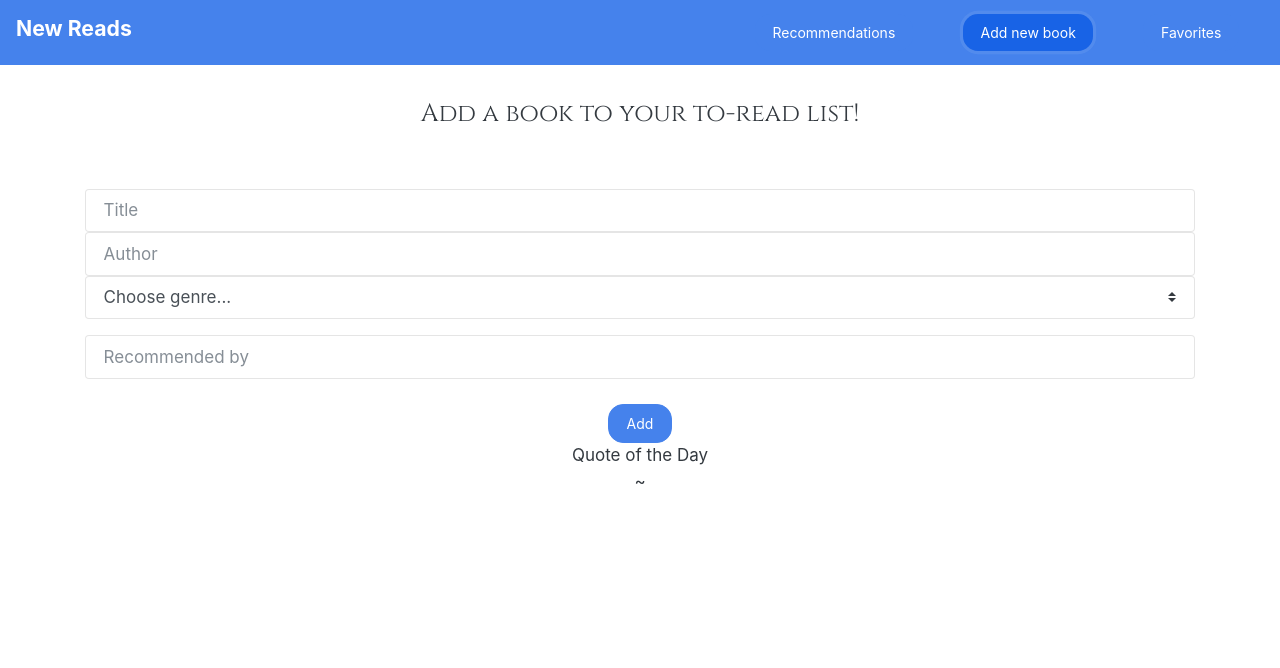
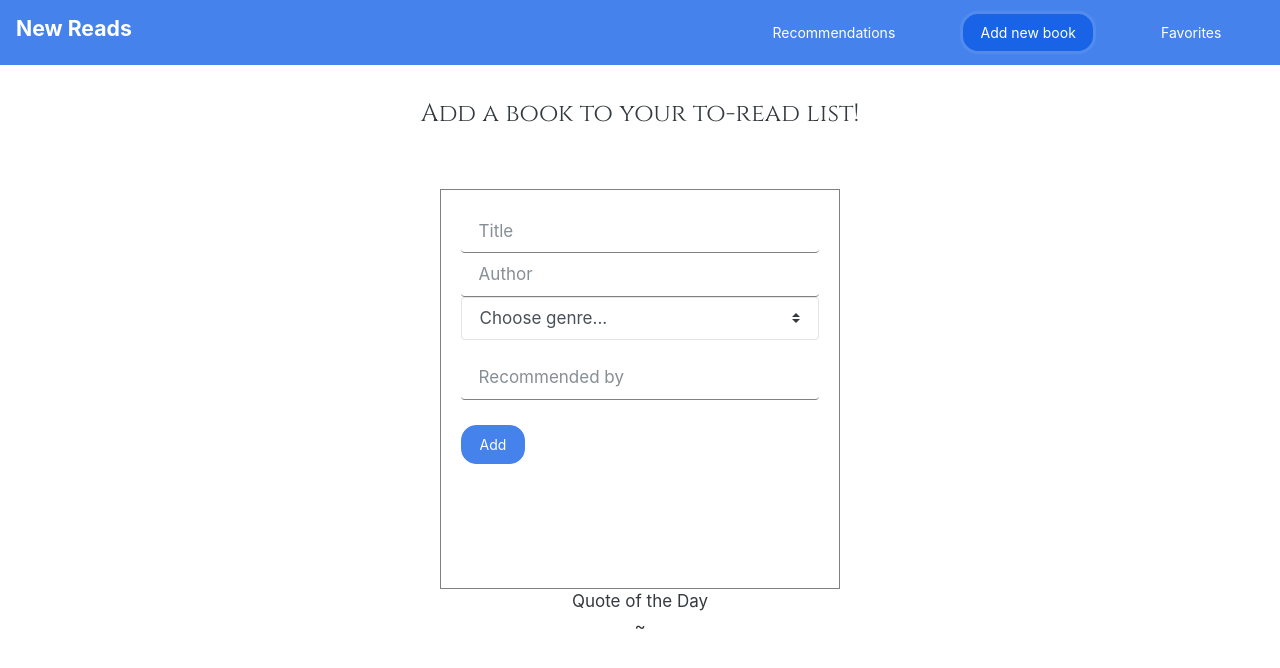
Before and after one commit to mobydickens/NoDB, a React (Create React App) app: page / in a window 1280 px wide. Both pictures are taken after a click on the button "Add new book". Shown: the top 668 px of the page. Built offline with nearby package versions, Linux system fonts and the light colour scheme; no server answers.

Commit message:
Changed toastr success message, commented out pic api call while temporarily, styling Add Book page

```diff
--- a/src/App.css
+++ b/src/App.css
@@ -118,12 +118,25 @@ nav {
 
 /* AddBook component */
 .add-parent {
-  text-align: center;
+  display: flex;
+  flex-direction: column;
+  align-items: center;
 }
-.book-parent {
+/* .book-parent {
   display: flex;
   justify-content: center;
   flex-wrap: wrap;
+} */
+.addbook-box {
+  padding: 20px;
+  width: 400px;
+  height: 400px;
+  border: .5px solid grey;
+}
+
+.form-control {
+  border-style: none;
+  border-bottom: .5px solid grey;
 }
 
 /* Favorites component */
--- a/src/App.js
+++ b/src/App.js
@@ -58,7 +58,7 @@ class App extends Component {
         // need to add check to see if any input boxes are empty
         toastr.options.positionClass = "toast-bottom-right";
         console.log("axios response", res)
-        toastr.success('Success!', 'Your book has been added to your to-read list');
+        toastr.success(`${book.title} has been added to your to-read list`, "Success!");
         this.setState({
           userBooklist: res.data
         })
--- a/src/components/AddBook.jsx
+++ b/src/components/AddBook.jsx
@@ -47,8 +47,9 @@ componentDidMount() {
 
     return (
       <div className="container">
+        <div className="subtitle">Add a book to your to-read list!</div><br/>
         <main className="add-parent">
-            <div className="subtitle">Add a book to your to-read list!</div><br/>
+            <div className="addbook-box">
                 <input
                     type="text"
                     className="form-control"
@@ -69,6 +70,7 @@ componentDidMount() {
                     value={ this.state.recommended }
                     onChange={ (e) => this.setState({ recommended: e.target.value })} /><br/>
                 <button className="btn btn-primary" onClick={ () => this.getBook()} > Add </button>
+            </div>
             <div className="dictionary-title">Quote of the Day</div>
             <div>{ this.state.quoteOfTheDay }</div>
             <div>~ { this.state.authorOfQuote }</div>
--- a/src/components/Favorites.jsx
+++ b/src/components/Favorites.jsx
@@ -12,13 +12,13 @@ class Favorites extends Component {
             return(
                 <div
                     className="book"
-                    style={{ backgroundImage: "url(/covers/" + book.id + ")"}}
+                    // style={{ backgroundImage: "url(/covers/" + book.id + ")"}}
                     key={book.id}>
                     <div
                         className="cover-img">
                         <div
                             className="cover"
-                            style={{ backgroundImage: "url(/covers/" + book.id + ")"}}
+                            // style={{ backgroundImage: "url(/covers/" + book.id + ")"}}
                             >
                         </div>
                         <div className="cover2"/>
--- a/src/components/Recommendations.jsx
+++ b/src/components/Recommendations.jsx
@@ -37,7 +37,7 @@ class Recommendations extends Component {
                 <div className="rec-title">
                     <h1 className="new-reads">New Reads</h1>
                     <div className="subtitle main-subtitle">
-                        Get started with a premade list, or start your own
+                        Get started with a premade list, or start your own!
                     </div>
                 </div>
                 <main className="rec-box-parent">
```
Also changed, not shown: 1 other file (tests, documents, lock files or other folders). Lines whose indentation alone changed are shown as unchanged.
